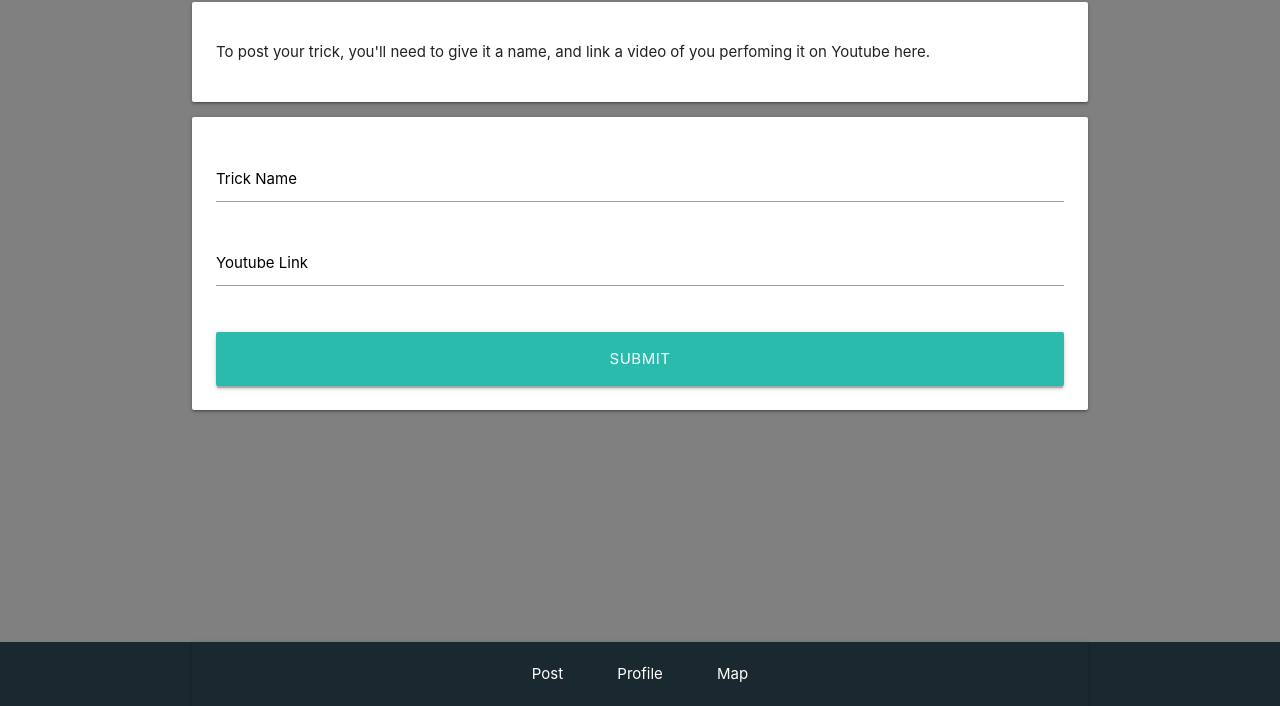
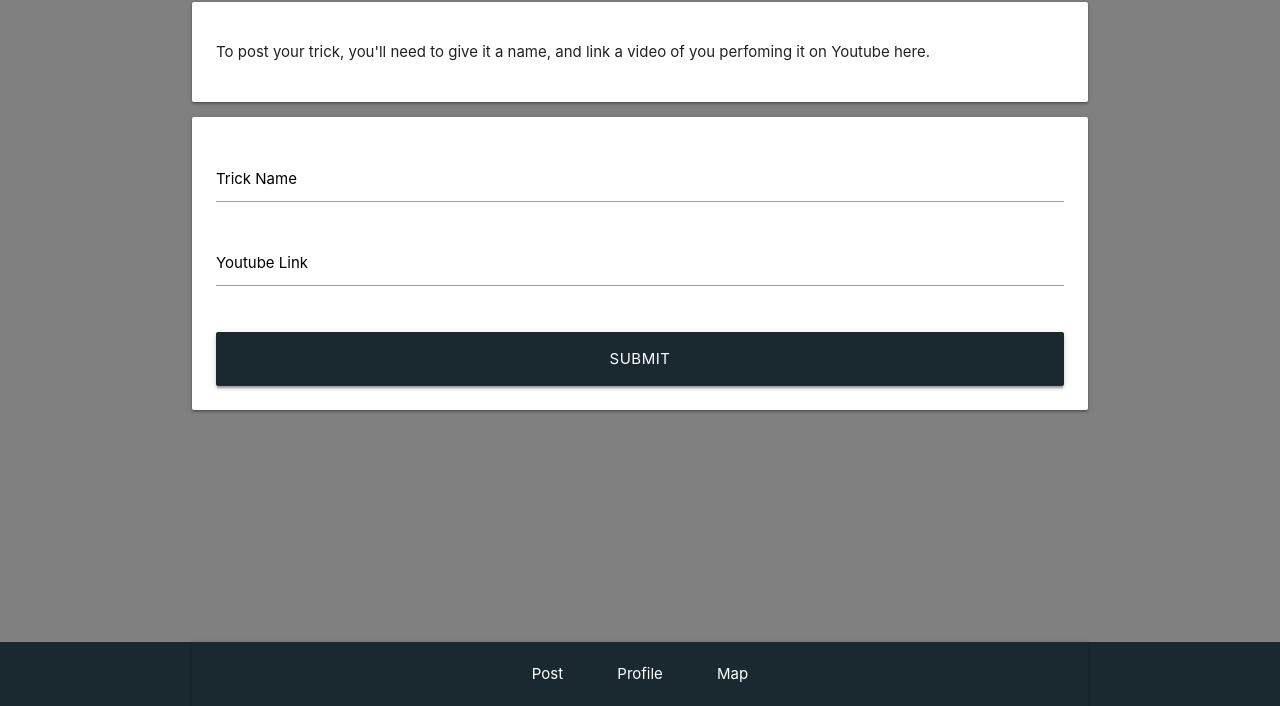
Before and after one commit to IzzleNizzle/SK8, a website: page public/post.html in a window 1280 px wide. In both pictures the pointer is over the button "SUBMIT". Shown: the part 94-800 px from the top of the page. Drawn offline with nearby package versions, Linux system fonts and the light colour scheme; no server answers.

Commit message:
changed hover on submit button on post.html

```diff
--- a/public/css/post.css
+++ b/public/css/post.css
@@ -40,6 +40,9 @@ body {
 }
 .btn-large {
     background-color: #F7CE3E;
+}
+.btn-large:hover {
+    background-color: #1A2930;
 }
   /* label color */
   .input-field label {
```
